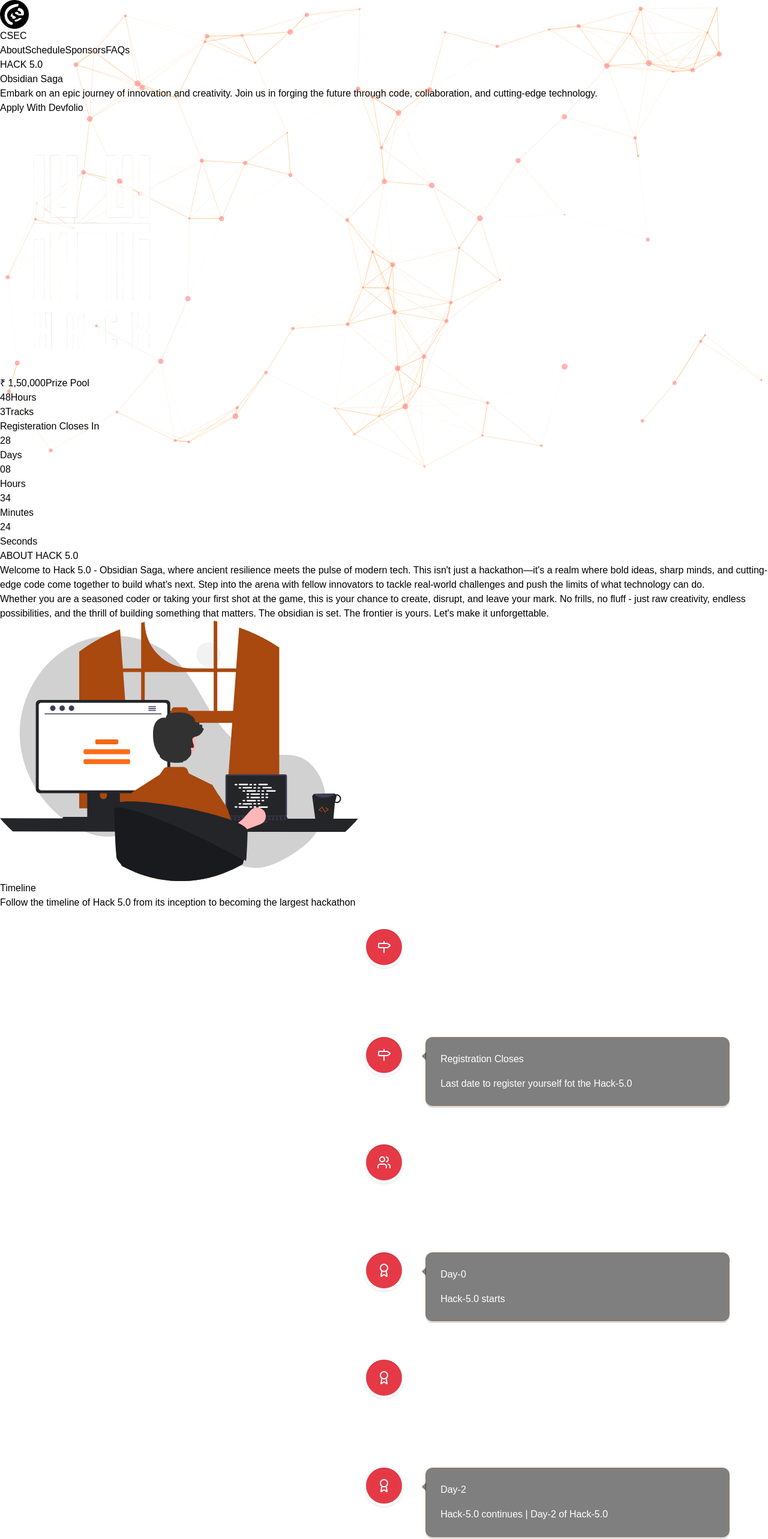
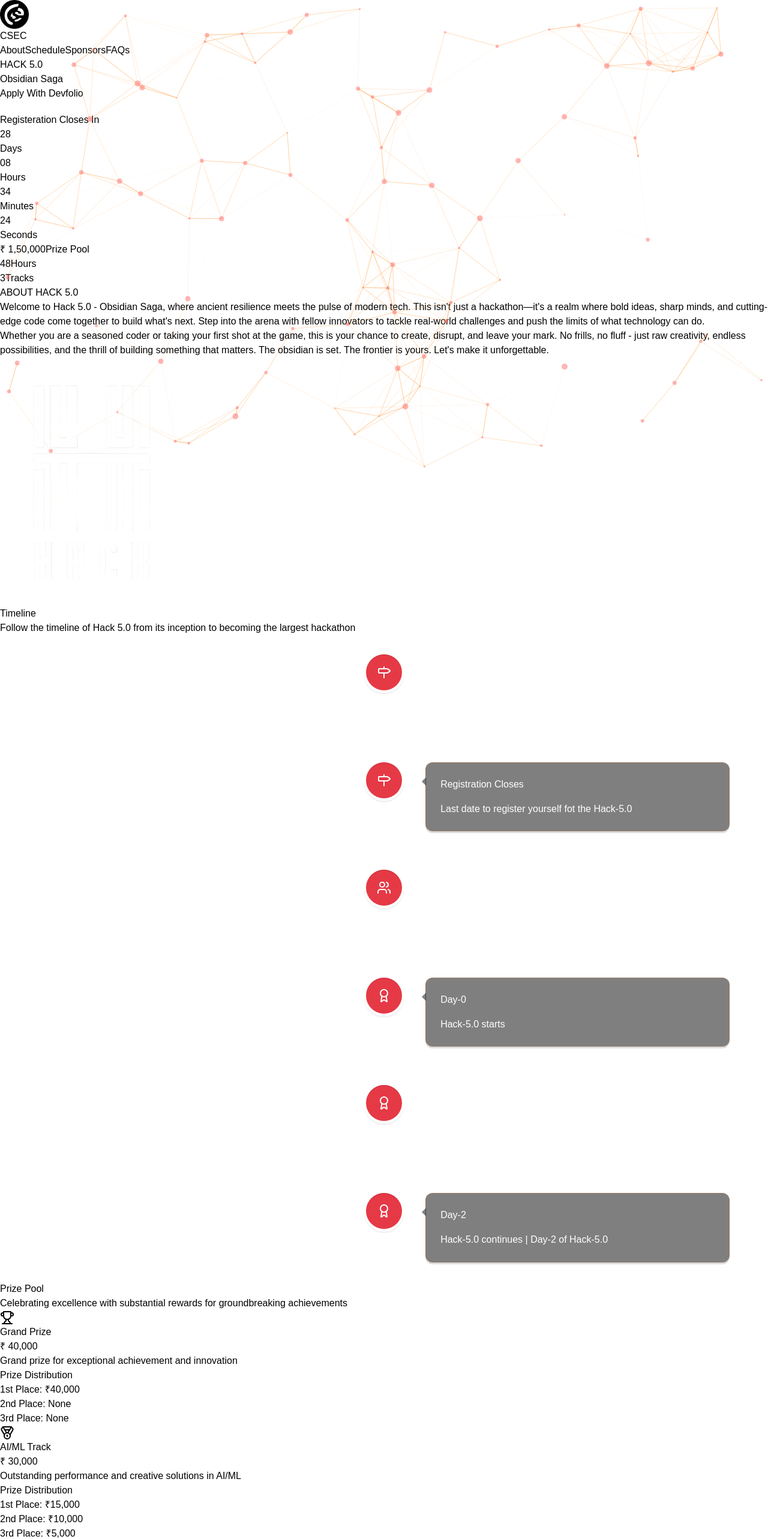
Before and after one commit to Eyepatch5263/Hack-5.0, a Next.js app: page / in a window 1280 px wide. Shown: the top 2566 px of the page at 60% size. Built offline with nearby package versions, Linux system fonts and the light colour scheme; a web font is replaced by a local one.

Commit message:
changes in the landing page, about section and the prize pool section w halleys

```diff
--- a/src/app/page.tsx
+++ b/src/app/page.tsx
@@ -1,30 +1,29 @@
-import About from '@/components/About';
-import Contact from '@/components/Contact';
-import Footer from '@/components/Footer';
-import Landing from '@/components/Landing';
-import PrizePool from '@/components/PrizePool';
-import Sponsors from '@/components/Sponsors';
-import Success from '@/components/Success';
-import Timeline from '@/components/Timeline';
-import Timing from '@/components/Timing';
-import FAQ from '../components/ui/FAQ';
-import React from 'react';
-
+import About from "@/components/About";
+import Contact from "@/components/Contact";
+import Footer from "@/components/Footer";
+import Landing from "@/components/Landing";
+import PrizePool from "@/components/PrizePool";
+import Sponsors from "@/components/Sponsors";
+import Success from "@/components/Success";
+import Timeline from "@/components/Timeline";
+import Timing from "@/components/Timing";
+import FAQ from "../components/ui/FAQ";
+import React from "react";
 
 function App() {
   return (
-    <main className='h-screen w-screen overflow-y-scroll overflow-x-hidden'>
-      <Landing/>
-      <Timing/>
-      <About/>
-      <Timeline/>
-      <PrizePool/>
-      <Sponsors/>
-      <Success/>
-      <FAQ/>
-      <Contact/>
-      <Footer/>
-      </main>
+    <main className="h-screen w-screen overflow-y-scroll overflow-x-hidden">
+      <Landing />
+      {/* <Timing/> */}
+      <About />
+      <Timeline />
+      <PrizePool />
+      <Sponsors />
+      <Success />
+      <FAQ />
+      <Contact />
+      <Footer />
+    </main>
   );
 }
 
--- a/src/components/About.tsx
+++ b/src/components/About.tsx
@@ -3,28 +3,46 @@
 
 const About = () => {
   return (
-        <div id="about" className="h-screen w-screen  flex flex-col md:flex-row justify-between items-center bg-[#19171B] px-6 md:px-20">
+    <div
+      id="about"
+      className="h-screen w-screen  flex flex-col md:flex-row justify-between items-center bg-[#19171B] px-6 md:px-20"
+    >
       {/* Left Content */}
       <div className="flex flex-col space-y-8 w-full md:w-1/2 text-white">
         <h1 className="text-4xl md:text-5xl font-bold pt-4 text-[#E63946]">
           ABOUT HACK 5.0
         </h1>
         <p className="md:text-2xl text-lg text-gray-300 leading-relaxed">
-                    Welcome to <span className="text-[#E63946] font-semibold">Hack 5.0 - Obsidian Saga</span>, where
-                    ancient resilience meets the pulse of modern tech. This isn't just a hackathon—it's a realm where bold ideas, sharp minds, and cutting-edge code come together to build what's next.
-                    Step into the arena with fellow innovators to tackle real-world challenges and push the limits of what technology can do.
+          Welcome to{" "}
+          <span className="text-[#E63946] font-semibold">
+            Hack 5.0 - Obsidian Saga
+          </span>
+          , where ancient resilience meets the pulse of modern tech. This isn't
+          just a hackathon—it's a realm where bold ideas, sharp minds, and
+          cutting-edge code come together to build what's next. Step into the
+          arena with fellow innovators to tackle real-world challenges and push
+          the limits of what technology can do.
         </p>
 
         <p className="md:text-2xl mt-2 text-lg text-gray-300 leading-relaxed">
-                    Whether you are a seasoned coder or taking your first shot at the game, this is your chance to create, disrupt, and leave your mark.
-                    No frills, no fluff - just raw creativity, endless possibilities, and the thrill of building something that matters.
-                    The obsidian is set. The frontier is yours. Let's make it unforgettable.
+          Whether you are a seasoned coder or taking your first shot at the
+          game, this is your chance to create, disrupt, and leave your mark. No
+          frills, no fluff - just raw creativity, endless possibilities, and the
+          thrill of building something that matters. The obsidian is set. The
+          frontier is yours. Let's make it unforgettable.
         </p>
       </div>
 
       {/* Right Image */}
-            <div className="mx-0 md:mx-20 w-full md:w-1/2 flex justify-center mt-8 md:mt-0">
-                <img src="/hacks2.svg" className="opacity-90 w-[80%] md:w-[600px] hidden md:block" alt="Hackathon Illustration" />
+      <div className="hidden md:block relative w-72 h-72 md:w-96 md:h-96 mt-12 md:mt-0">
+        <div className="absolute inset-0 animate-hack">
+          <div className="absolute inset-0 bg-[#E63946]/30 rounded-full blur-3xl opacity-30"></div>
+          <div className="absolute inset-10 rounded-full"></div>
+          <div className="absolute inset-0 flex items-center justify-center">
+            {/* <Zap className="w-48 md:w-64 h-48 md:h-64 text-[#E63946] drop-shadow-glow" /> */}
+            <img src="hack.png" alt="image" />
+          </div>
+        </div>
       </div>
     </div>
   );
--- a/src/components/Landing.tsx
+++ b/src/components/Landing.tsx
@@ -3,6 +3,7 @@
 import { ParticlesBackground } from "@/components/ui/ParticleBackground";
 import { Code2, Flame, Terminal, Zap } from "lucide-react";
 import Link from "next/link";
+import Timing from "./Timing";
 
 const Landing = () => {
   React.useEffect(() => {
@@ -26,7 +27,7 @@
         </div>
 
         {/* Main Content */}
-        <div className="relative container mx-auto px-20 py-12">
+        <div className="relative container mx-auto px-20 py-6">
           {/* Navbar */}
           <nav className="flex justify-between items-center mb-16">
             <div className="flex items-center space-x-2">
@@ -63,21 +64,21 @@
           </nav>
 
           {/* Hero Section */}
-          <div className="flex flex-col md:flex-row items-center justify-between mt-16">
+          <div className="flex flex-col items-center justify-between mt-16">
             {/* Hero Text */}
             <div className="max-w-2xl text-center md:text-left">
               <div className="text-6xl md:text-7xl font-extrabold leading-tight tracking-wider">
-                <span className="text-[#E63946]">HACK 5.0</span>
-                <br />
-                <div className="text-4xl md:text-5xl text-[#C4A7A7]">
+                <h1 className="text-[#E63946] text-center">HACK 5.0</h1>
+
+                <div className="text-4xl md:text-5xl text-gray-300">
                   Obsidian Saga
                 </div>
               </div>
-              <div className="mt-6 text-lg md:text-2xl text-gray-300">
+              {/* <div className="mt-6 text-lg md:text-2xl text-gray-300">
                 Embark on an epic journey of innovation and creativity. Join us
                 in forging the future through code, collaboration, and
                 cutting-edge technology.
-              </div>
+              </div> */}
               <div className="mt-8 w-full flex justify-center md:justify-start">
                 <div
                   className="apply-button z-[100]"
@@ -91,15 +92,8 @@
             </div>
 
             {/* Hero Visual */}
-            <div className="hidden md:block relative w-72 h-72 md:w-96 md:h-96 mt-12 md:mt-0">
-              <div className="absolute inset-0 animate-hack">
-                <div className="absolute inset-0 bg-[#E63946]/30 rounded-full blur-3xl opacity-30"></div>
-                <div className="absolute inset-10 rounded-full"></div>
-                <div className="absolute inset-0 flex items-center justify-center">
-                  {/* <Zap className="w-48 md:w-64 h-48 md:h-64 text-[#E63946] drop-shadow-glow" /> */}
-                  <img src="hack.png" alt="image" />
-                </div>
-              </div>
+            <div className="flex flex-row justify-center items-center mt-12 md:mt-0">
+              <Timing />
             </div>
           </div>
 
--- a/src/components/PrizePool.tsx
+++ b/src/components/PrizePool.tsx
@@ -106,7 +106,6 @@
     },
   ];
 
-
   useEffect(() => {
     const observer = new IntersectionObserver(
       (entries) => {
@@ -132,7 +131,10 @@
 
   return (
     <div className=" pt-10 pb-10 flex flex-col w-screen min-h-screen bg-[#2B0307]">
-      <div ref={sectionRef} className="transition-all duration-1000 ease-out mx-10">
+      <div
+        ref={sectionRef}
+        className="transition-all duration-1000 ease-out mx-10"
+      >
         {/* Title */}
         <h2 className="md:text-5xl text-3xl font-bold text-center mb-4 text-white">
           Prize Pool
@@ -148,22 +150,31 @@
             prizeData.map((prize, index) => (
               <div
                 key={index}
-                className={`${prize.title === "Grand Prize"
+                className={`${
+                  prize.title === "Grand Prize"
                     ? " md:col-span-3 md:col-start-1 md:col-end-4 flex justify-center"
                     : ""
                 } prize-card transition-all duration-700 ease-out transform `}
               >
                 <div className="relative bg-[#19171B] rounded-2xl shadow-xl overflow-hidden group hover:-translate-y-2 transition-all duration-300 border border-[#51080D]">
-                  <div className={`absolute inset-0 bg-gradient-to-br ${prize.color} opacity-10 group-hover:opacity-15 transition-opacity`}></div>
-                  <div className="p-8">
-                    <div className={`w-16 h-16 rounded-xl bg-gradient-to-br ${prize.color} flex items-center justify-center text-white shadow-lg mb-6 group-hover:scale-110 transition-transform duration-300`}>
+                  <div
+                    className={`absolute inset-0 bg-gradient-to-br ${prize.color} opacity-10 group-hover:opacity-15 transition-opacity`}
+                  ></div>
+                  <div className="p-8 transition-all duration-300 ease-in-out flex flex-col gap-1 group-hover:flex-row group-hover:gap-8 group-hover:items-end">
+                    <div
+                      className={`w-16 h-16 rounded-xl bg-gradient-to-br ${prize.color} flex items-center justify-center text-white shadow-lg mb-6 group-hover:scale-110 transition-transform duration-300`}
+                    >
                       {prize.icon}
                     </div>
-                    <h3 className="text-2xl font-bold text-white mb-2">{prize.title}</h3>
+                    <div className="flex flex-col gap-0">
+                      <h3 className="text-2xl font-bold text-white mb-2">
+                        {prize.title}
+                      </h3>
                       <div className="text-3xl font-bold text-[#E63946] mb-4">
                         &#8377; {prize.amount}
                       </div>
                       <p className="text-[#C4A7A7]">{prize.description}</p>
+                    </div>
                   </div>
 
                   {/* Prize Distribution (only show on hover) */}
@@ -171,14 +182,17 @@
                     className={`p-4 bg-[#2B0307] text-white border-t border-[#51080D]
                     transition-all duration-300 ease-in-out rounded-b-2xl shadow-md pl-8
                     ${isOpen ? "opacity-100 scale-105" : "opacity-0"}
-                    group-hover:opacity-100 group-hover:scale-105`}
+                    group-hover:opacity-100 group-hover:scale-105 hidden group-hover:block`}
                     // onClick={() => setIsOpen(!isOpen)}
                   >
-                    <h4 className="text-lg font-bold text-[#E63946]">Prize Distribution</h4>
+                    <h4 className="text-lg font-bold text-[#E63946]">
+                      Prize Distribution
+                    </h4>
                     <ul className="mt-2">
                       {prize.distribution.map((dist, idx) => (
                         <li key={idx} className="text-sm text-[#C4A7A7]">
-                          {dist.position}: {dist.reward ? `₹${dist.reward}` : "None"}
+                          {dist.position}:{" "}
+                          {dist.reward ? `₹${dist.reward}` : "None"}
                         </li>
                       ))}
                     </ul>
```
Also changed, not shown: src/components/Sponsors.tsx (+14 -10 lines), src/components/Timing.tsx (+17 -7 lines). Lines whose indentation alone changed are shown as unchanged.
